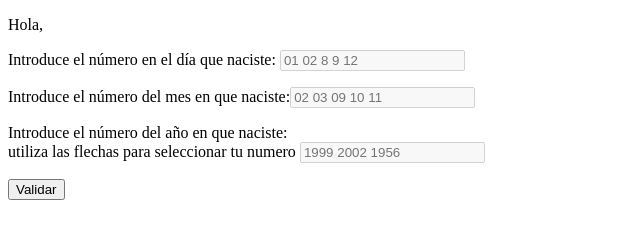
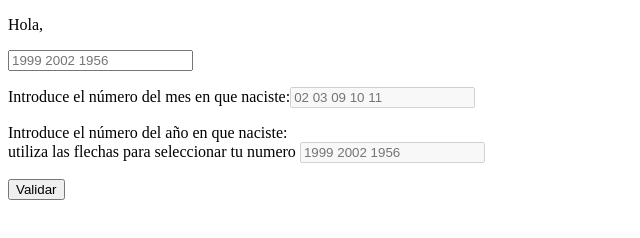
Before and after one commit to MiilaL/formulario, a plain HTML site: page index.html in a window 1280 px wide. Both pictures are taken after a click on the button "Enter". Shown: the whole page, without its empty margins (0-640 px from the left). Drawn offline with Linux system fonts and the light colour scheme.

Commit message:
Update index.html

```diff
--- a/index.html
+++ b/index.html
@@ -37,7 +37,8 @@
     <section class="tarjeta2Datos"  id="datos-nacimiento" style="display: none;">
         <div id="contenedor-dias">
             <p id="displayName2">Hola,</p>
-            <p>Introduce el número en el día que naciste: <input id="numeros-dia" type="text" placeholder="01 02 8 9 12" pattern="^(0?[1-9]|[12][0-9]|3[01])$" onkeyup="verificarDia(this.value);" disabled />
+            <input id="numeros-año" type="text" minlength="4" maxlength="4" placeholder="1999 2002 1956" oninput="this.value = this.value.replace(/[^0-9]/g, '')" onkeypress="if (event.keyCode === 13) verificarAño()" onblur="verificarAño()" />
+
 
             </p>
             <div id="resultadoSuma-dias"></div>
```
